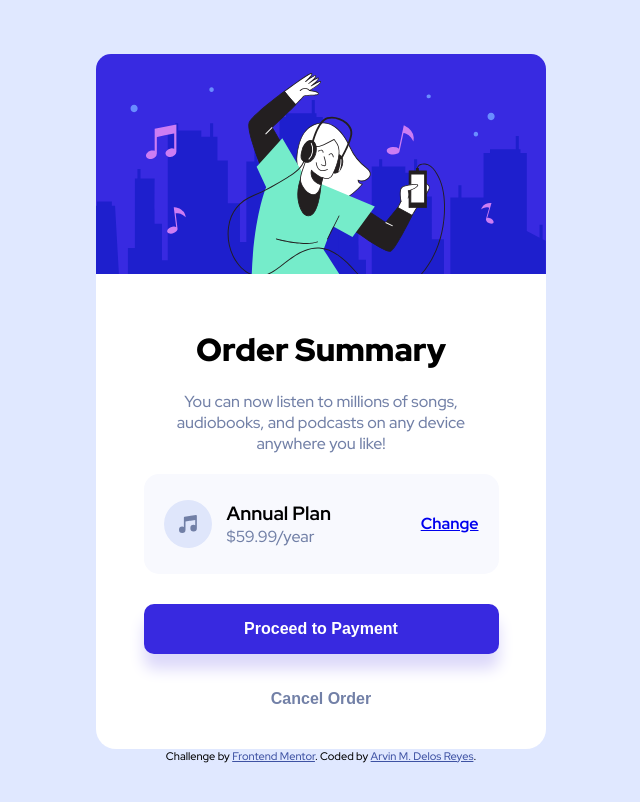
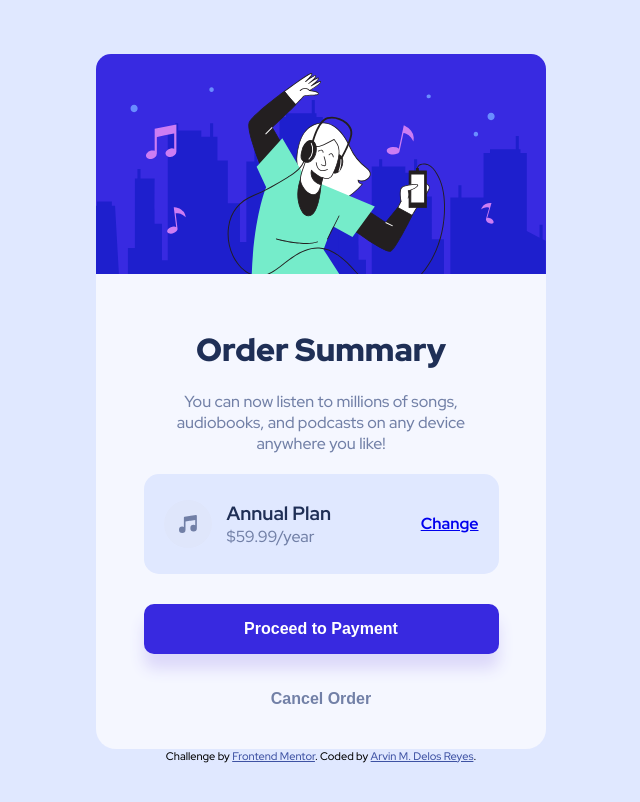
Before and after one commit to arvndlr/order-summary, a plain HTML site: page index.html in a window 1280 px wide. Shown: the whole page, without its empty margins (319-959 px from the left). Drawn offline with Linux system fonts and the light colour scheme.

Commit message:
update color

```diff
--- a/css/styles.css
+++ b/css/styles.css
@@ -29,7 +29,7 @@ p {
   flex-direction: column;
   align-items: center;
   border-radius: 20px;
-  background: #fff;
+  background: var(--very-pale-blue);
 }
 .img-container {
   height: 220px;
@@ -49,6 +49,7 @@ p {
   font-size: 2em;
   margin: 0;
   font-weight: 900;
+  color: var(--dark-blue);
 }
 .card-container p {
   margin: 20px auto;
@@ -60,7 +61,7 @@ p {
   display: flex;
   align-items: center;
   justify-content: center;
-  background-color: #f8f9fe;
+  background-color: var(--pale-blue);
   padding: 20px;
   border-radius: 15px;
   margin-bottom: 30px;
@@ -79,7 +80,7 @@ p {
 #annual-title {
   font-size: 1.2em;
   font-weight: 700;
-  color: black;
+  color: var(--dark-blue);
 }
 button {
   padding: 15px;
@@ -166,7 +167,6 @@ button {
   #annual-title {
     font-size: 1.2em;
     font-weight: 700;
-    color: black;
   }
   button {
     margin: 0 auto 10px;
```
